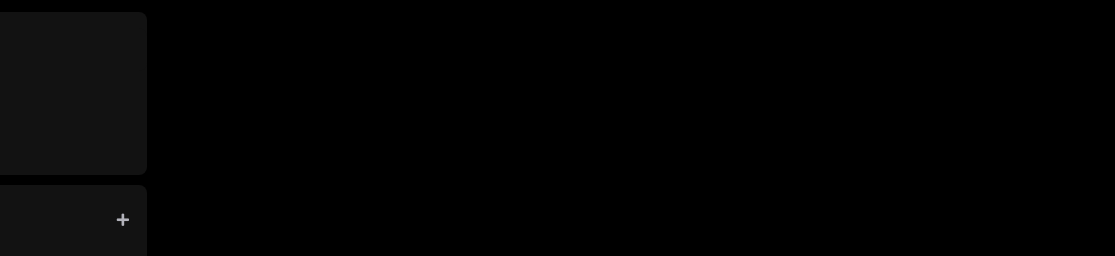
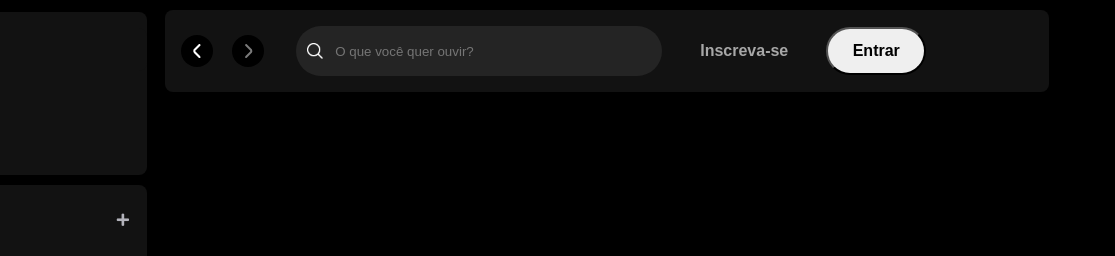
Before and after one commit to brunofaboci/imersao-front-end-alura, a plain HTML site: page index.html in a window 1280 px wide. Shown: the top 256 px of the page, 165-1280 px from the left. Drawn offline with Linux system fonts and the light colour scheme.

Commit message:
aula 3 - criacao de variaveis | inclusao da main nav bar

```diff
--- a/index.html
+++ b/index.html
@@ -5,7 +5,9 @@
     <meta name="viewport" content="width=device-width, initial-scale=1.0">
     <title>Sporify Imersão</title>
     <link rel="stylesheet" href="src/styles/reset.css">
+    <link rel="stylesheet" href="src/styles/vars.css">
     <link rel="stylesheet" href="src/styles/sidebar-footer.css">
+    <link rel="stylesheet" href="src/styles/main-content.css">
     <!-- Links para trazer os ícones via CDN -->
     <link rel="stylesheet" href="https://use.fontawesome.com/releases/v5.15.4/css/solid.css"/>
     <link rel="stylesheet" href="https://use.fontawesome.com/releases/v5.15.4/css/fontawesome.css"/>
@@ -65,6 +67,31 @@
         </div>
       </div>
     </div>
+    <main>
+      <div class="main-container">
+        <nav class="header__navigation">
+          <div class="navigation">
+            <button class="arrow-left">
+              <img src="./assets/icons/small-left.png" alt="Seta Esquerda">
+            </button>
+            <button class="arrow-right">
+              <img src="./assets/icons/small-right.png" alt="Seta Direita">
+            </button>
+
+            <div class="header__search">
+              <img src="./assets/icons/search.png" alt="">
+              <input id="seach-input" type="text" maxlength="800" placeholder="O que você quer ouvir?"/>
+            </div>
+
+            <div class="header__login">
+              <button class="subscribe">Inscreva-se</button>
+              <button class="login">Entrar</button>
+            </div>
+
+          </div>
+        </nav>
+      </div>
+    </main>
     <footer class="disclaimer-premium">
       <div class="text">
           <p class="disclaimer-premium__title">Testar o Premium de graça</p>
--- /dev/null
+++ b/src/styles/main-content.css
@@ -0,0 +1,92 @@
+.main-container {
+  max-width: 80vw;
+  height: 100vw;
+  margin-left: 320px;
+  margin-right: 56px;
+}
+
+.header__navigation {
+  display: flex;
+  justify-content: space-between;
+  align-items: center;
+  padding: 16px;
+  margin: 10px;
+  border-radius: 8px;
+  background-color: #121212;
+}
+
+.header__navigation .navigation {
+  display: flex;
+  justify-content: space-around;
+  align-items: center;
+}
+
+.header__navigation .navigation .arrow-left {
+  margin-right: 1.2rem;
+}
+
+.arrow-left, .arrow-right {
+  display: flex;
+  align-items: center;
+  justify-content: center;
+  width: 32px;
+  height: 32px;
+  background: var(--bg-icon);
+  background-color: var(--bg-arrow-color);
+  border: none;
+  border-radius: 50%;
+  cursor: pointer;
+}
+
+.header__login {
+  display: flex;
+  align-items: center;
+}
+
+.header__search {
+  display: flex;
+  align-items: center;
+  width: 364px;
+  height: 48px;
+  background-color: var(--bg-search-color);
+  border-radius: 500px;
+  border: 1px solid transparent;
+  margin: 0 32px 0 32px;
+}
+
+.header__search img {
+  width: 16px;
+  height: 16px;
+  margin-left: 10px;
+}
+
+.header__search input {
+  background: transparent;
+  border: none;
+  padding: 0 100px 0 12px;
+  color: #fff;
+  text-overflow: ellipsis;
+  overflow: hidden;
+  white-space: nowrap;
+  outline: none;
+}
+
+.header__login .subscribe {
+  color: #a7a7a7;
+  font-size: 16px;
+  font-weight: 700;
+  background-color: transparent;
+  margin-right: 32px;
+  border: none;
+  cursor: pointer;
+}
+
+.header__login .login {
+  width: 100px;
+  height: 48px;
+  color: #000;
+  font-size: 16px;
+  font-weight: 700;
+  border-radius: 40px;
+  cursor: pointer;
+}
--- a/src/styles/sidebar-footer.css
+++ b/src/styles/sidebar-footer.css
@@ -1,5 +1,6 @@
 body {
   background-color: #000;
+  font-family: var(--font-dm-sans);
 }
 
 h1 {
@@ -29,7 +30,6 @@ h1 {
   text-decoration: none;
   font-weight: 600;
   font-size: 14;
-  font-family: 'DM Sans', sans-serif;
 }
 
 .sidebar__navigation {
@@ -65,7 +65,6 @@ h1 {
 .library .library__content {
   display: flex;
   justify-content: space-between;
-
 }
 
 .library .library__button {
@@ -76,7 +75,6 @@ h1 {
   border: 0px;
   font-size: 14px;
   font-weight: 700;
-  font-family: 'DM Sans', sans-serif;
   text-align: center;
   text-decoration: none;
   text-transform: none;
@@ -114,7 +112,6 @@ h1 {
 }
 
 .section-playlist__content .text {
-  font-family: 'DM Sans', sans-serif;
   padding-bottom: 14px;
   color: #fff;
 }
@@ -136,7 +133,6 @@ h1 {
   border-radius: 20px;
   font-size: 12px;
   font-weight: 700;
-  font-family: 'DM Sans', sans-serif;
   text-decoration: none;
   text-transform: none;
   padding: 10px;
--- /dev/null
+++ b/src/styles/vars.css
@@ -0,0 +1,8 @@
+:root{
+  --font-dm-sans: 'DM Sans', sans-serif;
+
+  --bg-icon: #131313;
+  --bg-arrow-color: rgba(0,0,0,7);
+  --bg-search-color: #242424;
+
+}
```
